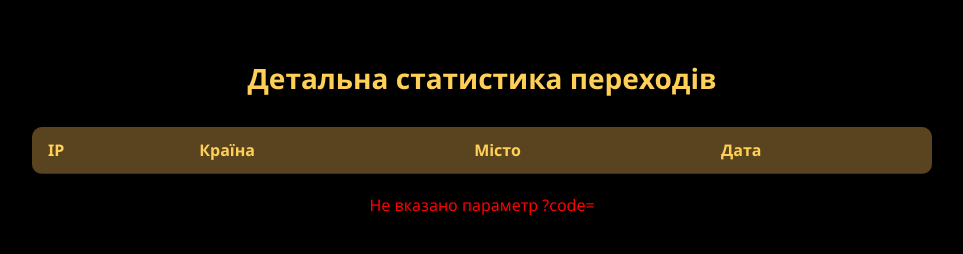
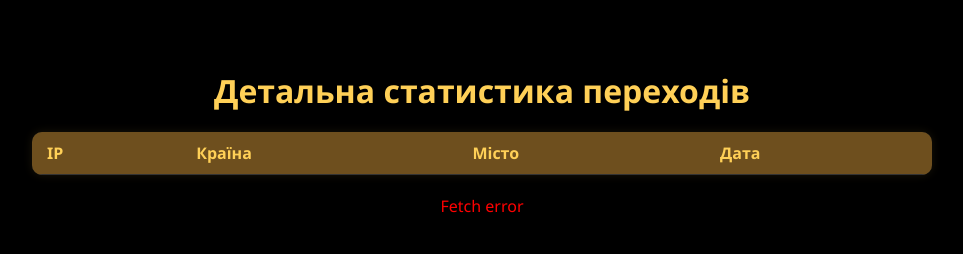
Before and after one commit to ivasww3csds/playmayker, a website: page public/stats.html in a window 1280 px wide. Shown: the whole page, without its empty margins (158-1121 px from the left). Drawn offline with Linux system fonts and the light colour scheme; no server answers.

Commit message:
Update stats.html

```diff
--- a/public/stats.html
+++ b/public/stats.html
@@ -1,52 +1,50 @@
 <!DOCTYPE html>
 <html lang="uk">
 <head>
-  <meta charset="UTF-8">
+  <meta charset="UTF-8" />
+  <meta name="viewport" content="width=device-width, initial-scale=1.0" />
   <title>Статистика переходів</title>
-  <meta name="viewport" content="width=device-width, initial-scale=1.0">
   <style>
     body {
       background: #000;
       color: #fff;
       font-family: 'Segoe UI', sans-serif;
-      margin: 0;
+      text-align: center;
       padding: 40px 20px;
-      display: flex;
-      flex-direction: column;
-      align-items: center;
     }
 
     h1 {
       color: #FFD057;
-      margin-bottom: 30px;
-      font-size: 28px;
+      margin-bottom: 20px;
     }
 
     table {
-      border-collapse: collapse;
       width: 100%;
       max-width: 900px;
-      background: #1a1a1a;
+      margin: auto;
+      border-collapse: collapse;
+      background: #1f1f1f;
       border-radius: 10px;
       overflow: hidden;
+      box-shadow: 0 0 10px rgba(255, 208, 87, 0.1);
     }
 
     th, td {
-      padding: 12px 16px;
+      padding: 10px 15px;
+      border-bottom: 1px solid #333;
       text-align: left;
-      border-bottom: 1px solid #333;
     }
 
     th {
-      background: #5a441f;
+      background: #6e4f1e;
       color: #FFD057;
     }
 
     tr:hover td {
-      background: #222;
+      background-color: #292929;
     }
 
-    .error {
+    #error {
       color: red;
       margin-top: 20px;
     }
@@ -63,47 +61,35 @@
         <th>Дата</th>
       </tr>
     </thead>
-    <tbody>
-      <!-- JS вставит сюда строки -->
-    </tbody>
+    <tbody></tbody>
   </table>
-  <div class="error" id="error"></div>
+  <div id="error"></div>
 
   <script>
-  const params = new URLSearchParams(window.location.search);
-  const code = params.get('code');
+    const code = location.pathname.split('/')[1];
+    const endpoint = `/${code}/stats`;
 
-  if (!code) {
-    document.getElementById('error').textContent = 'Не вказано параметр ?code=';
-  } else {
-    fetch(`/${code}/stats`, {
-      headers: {
-        'Accept': 'application/json'
-      }
-    })
+    fetch(endpoint)
       .then(res => {
-      if (!res.ok) throw new Error("Не вдалося завантажити статистику");
+        if (!res.ok) throw new Error('Fetch error');
         return res.json();
       })
       .then(data => {
         const tbody = document.querySelector('#stats-table tbody');
-      data.details.forEach(stat => {
-        const row = document.createElement('tr');
-        row.innerHTML = `
-          <td>${stat.ip}</td>
-          <td>${stat.country}</td>
-          <td>${stat.city}</td>
-          <td>${new Date(stat.date).toLocaleString()}</td>
+        data.details.forEach(item => {
+          const tr = document.createElement('tr');
+          tr.innerHTML = `
+            <td>${item.ip}</td>
+            <td>${item.country}</td>
+            <td>${item.city}</td>
+            <td>${new Date(item.date).toLocaleString()}</td>
           `;
-        tbody.appendChild(row);
+          tbody.appendChild(tr);
         });
       })
       .catch(err => {
         document.getElementById('error').textContent = err.message;
       });
-  }
   </script>
-
-
 </body>
 </html>
```
Lines whose indentation alone changed are shown as unchanged.
